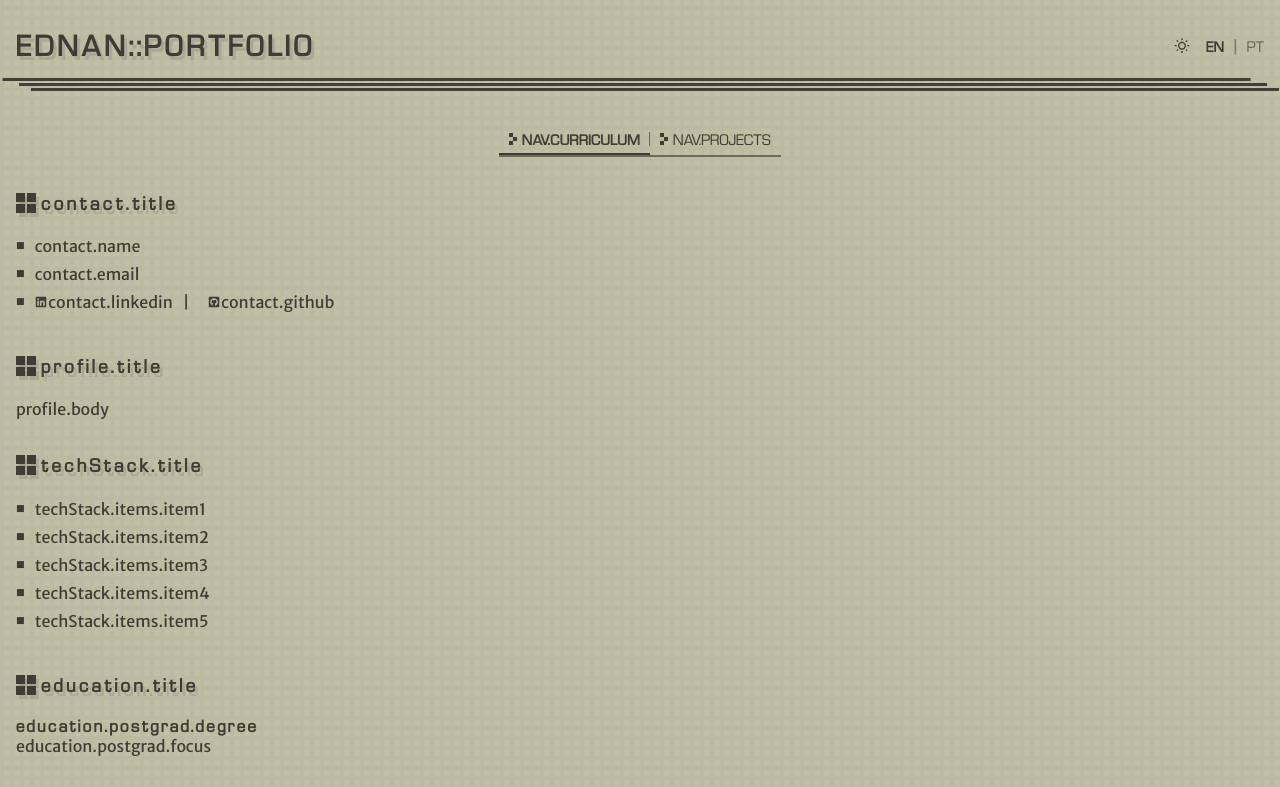
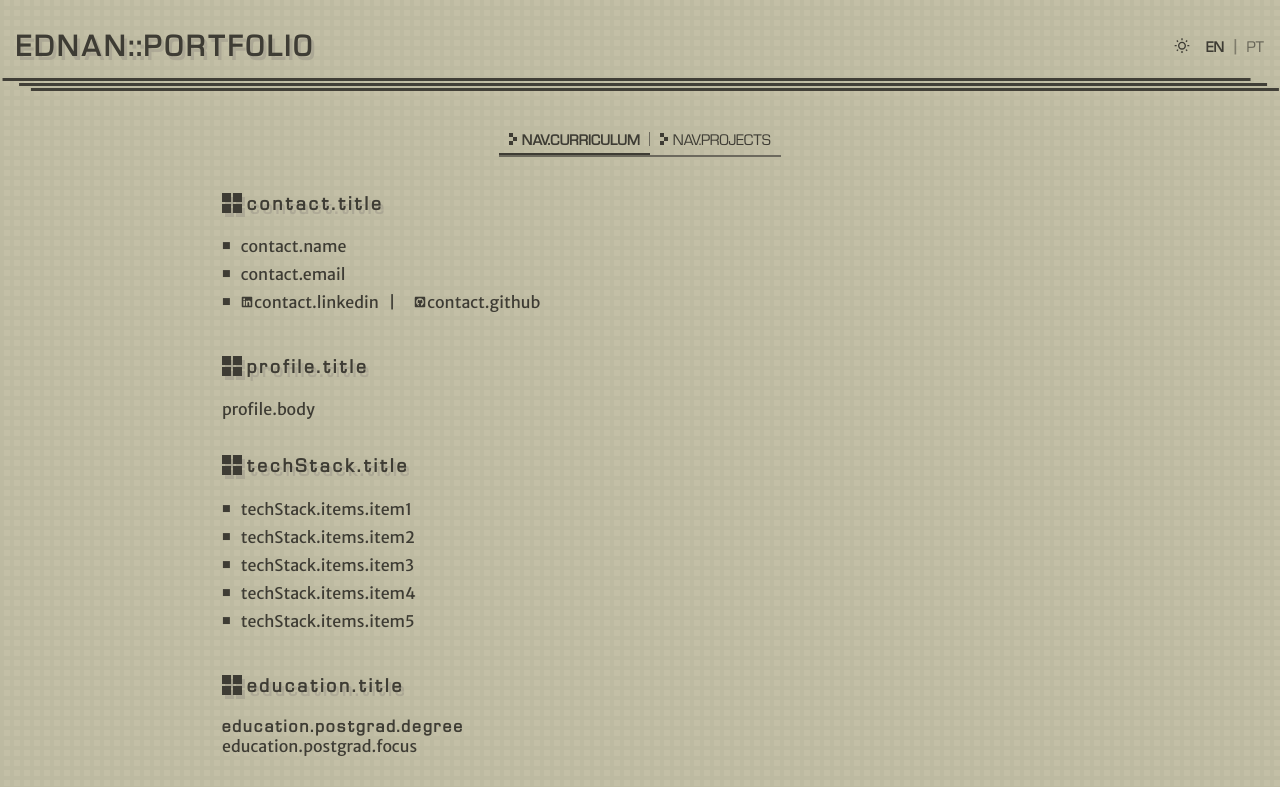
Before and after one commit to ednanf/portfolio, a React (Vite) app: page / in a window 1280 px wide. Shown: the top 787 px of the page. Built offline with nearby package versions, Linux system fonts and the light colour scheme; what i18next-resources-to-backend would draw is missing.

Commit message:
fix(shared.module.css): adjust pageContent styles for better layout on larger screens

```diff
--- a/src/pages/shared.module.css
+++ b/src/pages/shared.module.css
@@ -24,3 +24,13 @@
   flex-shrink: 0;
   font-size: 0.9em;
 }
+
+@media (min-width: 900px) {
+  .pageContent {
+    max-width: 900px;
+    margin-left: auto;
+    margin-right: auto;
+    padding-left: 2rem;
+    padding-right: 2rem;
+  }
+}
```
